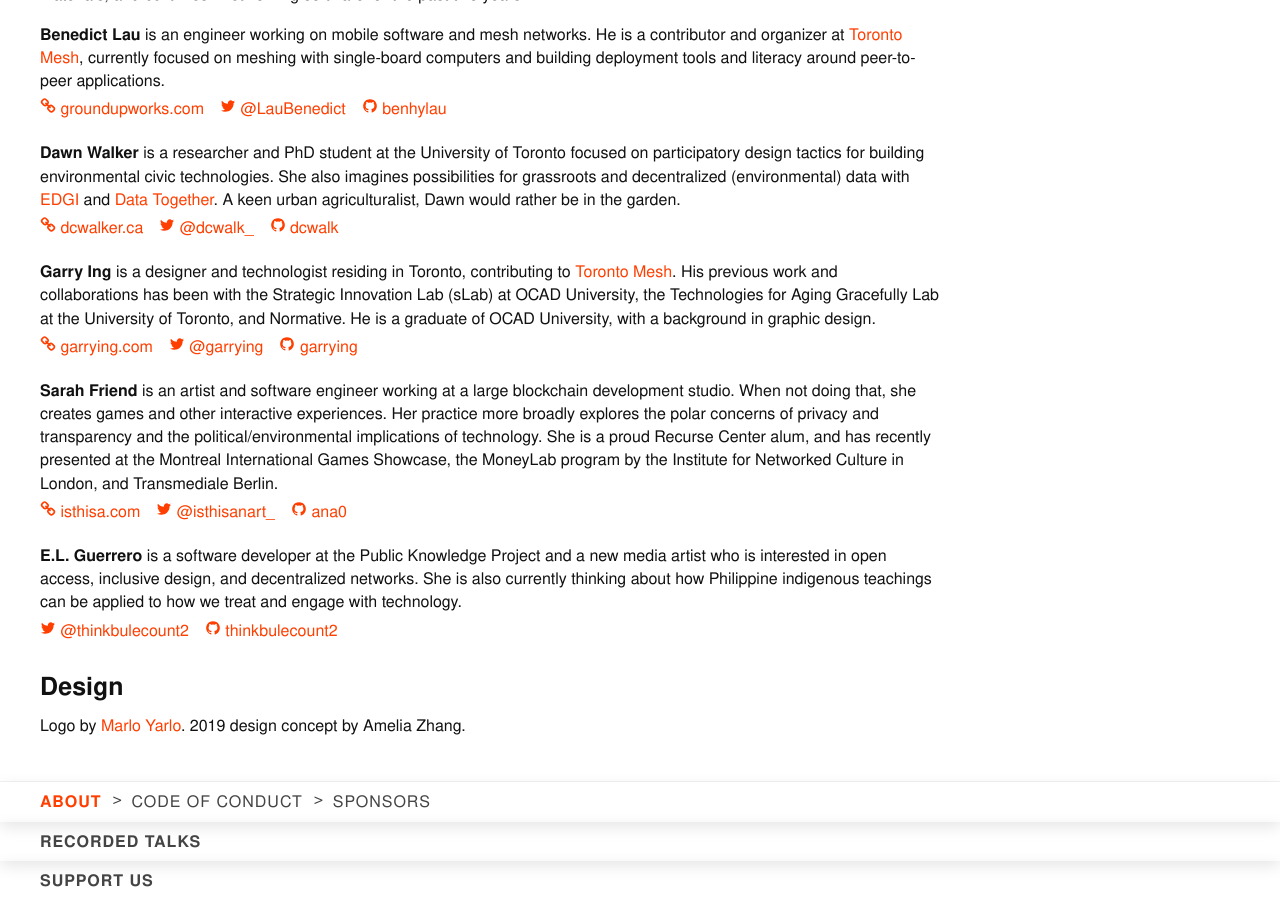
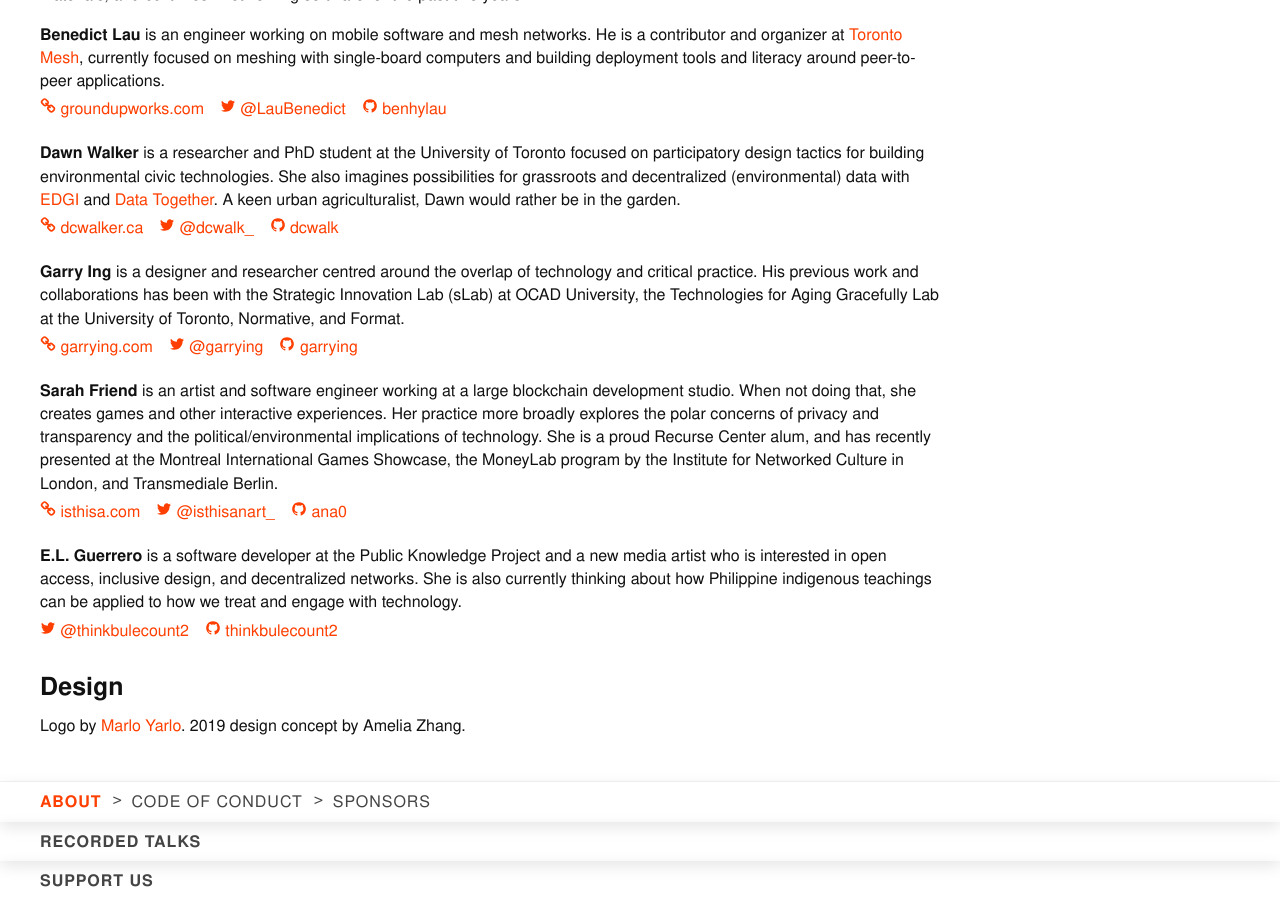
Before and after one commit to ournetworks/ournetworks.ca, a Jekyll site: the page built from about.md, in a window 1280 px wide and 900 px high, scrolled down 816 px. Built offline with Jekyll 4.4.1, drawn with Linux system fonts in a browser that asks for light colours.

Commit message:
updated bio

```diff
--- a/about.md
+++ b/about.md
@@ -35,7 +35,7 @@
   <li class="bio-sm-list-item"><a href="https://github.com/dcwalk" target="_blank" rel="noopener">{% include icons/github.svg %}&nbsp;dcwalk</a></li>
 </ul>
 
-**Garry Ing**{:#garry} is a designer and technologist residing in Toronto, contributing to [Toronto Mesh](https://tomesh.net/). His previous work and collaborations has been with the Strategic Innovation Lab (sLab) at OCAD University, the Technologies for Aging Gracefully Lab at the University of Toronto, and Normative. He is a graduate of OCAD University, with a background in graphic design.
+**Garry Ing**{:#garry} is a designer and researcher centred around the overlap of technology and critical practice. His previous work and collaborations has been with the Strategic Innovation Lab (sLab) at OCAD University, the Technologies for Aging Gracefully Lab at the University of Toronto, Normative, and Format.
 
 <ul class="flex flex-wrap p-0 bio-sm-list">
   <li class="bio-sm-list-item"><a href="https://garrying.com/" target="_blank" rel="noopener" data-proofer-ignore>{% include icons/link.svg %}&nbsp;garrying.com</a></li>
```
